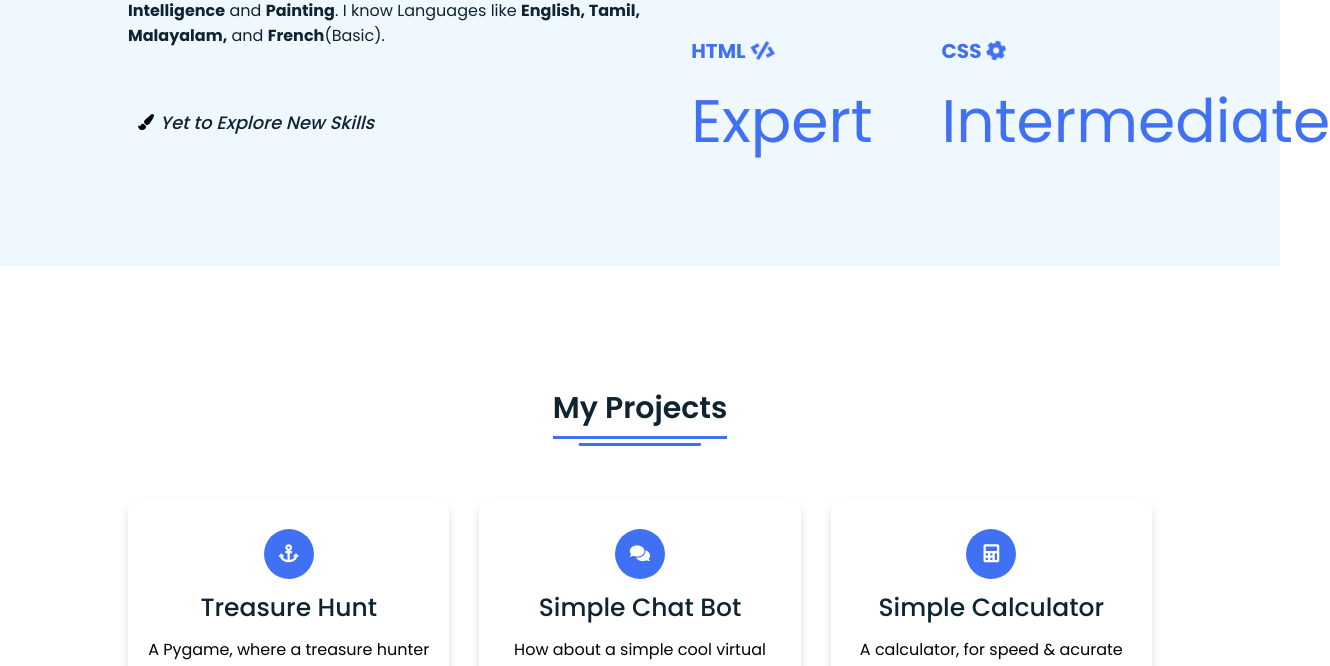
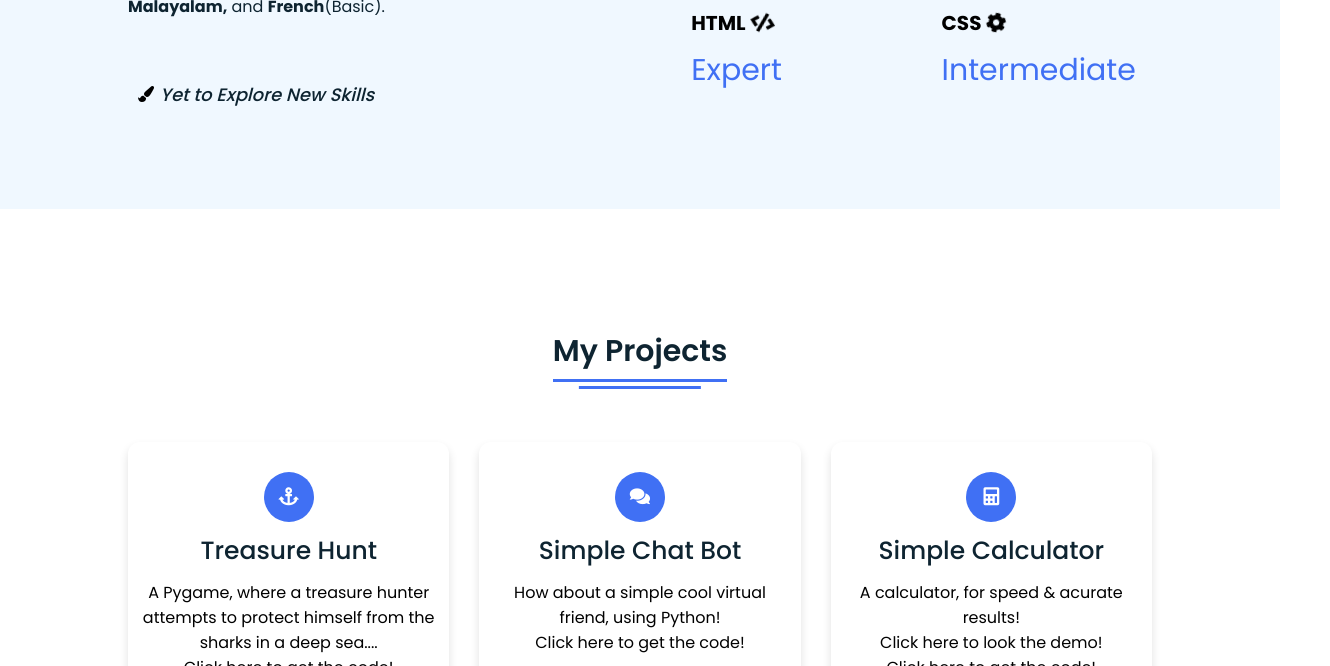
Before and after one commit to snehaci/Portfolio, a plain HTML site: page index.html in a window 1280 px wide. Shown: the part 1787-2453 px from the top of the page, 1330 px wide, since content can reach past the window. Drawn offline with Linux system fonts and the light colour scheme.

Commit message:
Update style.css

```diff
--- a/style.css
+++ b/style.css
@@ -286,10 +286,10 @@ section .button button
 }
 .skills-details .boxes .topic{
   font-size:20px;
-  color:#4070f4
+  color:black
 }
 .skills-details .boxes .per{
-  font-size:60px;
+  font-size:30px;
   color:#4070f4
 }
 .services .boxes{
@@ -473,7 +473,7 @@ footer .text span a:hover{
       width:100%
       }
       }
-      @media(max-width:500px){
+      @media(max-width: 750px){
     .home .text-two{font-size:55px
       }
       .home .text-three{
```
